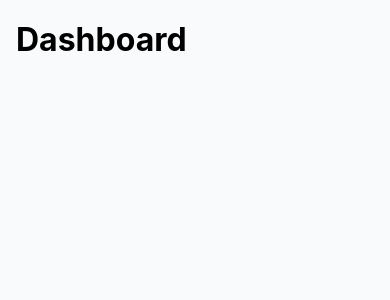
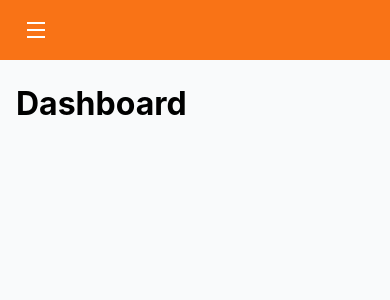
Before and after one commit to Babyze/furniture-seller, a React (Vite) app: page /dashboard in a window 390 px wide. Shown: the top 300 px of the page. Built offline with nearby package versions, Linux system fonts and the light colour scheme; sample sign-in values are in the browser's storage.

Commit message:
Commit Sidebar UI

```diff
--- a/src/components/layouts/DashboardLayout.css
+++ b/src/components/layouts/DashboardLayout.css
@@ -1,57 +1,28 @@
-.dashboard-layout {
+.dashboard {
   display: flex;
   min-height: 100vh;
 }
 
-.dashboard-layout__sidebar {
-  width: 250px;
-  background-color: white;
-  border-right: 1px solid var(--gray-200);
-  position: fixed;
-  top: 0;
-  left: 0;
-  bottom: 0;
-  overflow-y: auto;
-}
-
-.dashboard-layout__main {
+.dashboard__main {
   flex: 1;
-  margin-left: 250px;
+  margin-left: 64px;
   display: flex;
   flex-direction: column;
 }
 
-.dashboard-layout__header {
-  height: var(--header-height);
-  background-color: white;
-  border-bottom: 1px solid var(--gray-200);
-  position: sticky;
-  top: 0;
-  z-index: var(--z-sticky);
-}
-
-.dashboard-layout__content {
+.dashboard__content {
   flex: 1;
   padding: var(--spacing-6);
   background-color: var(--gray-50);
 }
 
-/* Responsive */
 @media (max-width: 768px) {
-  .dashboard-layout__sidebar {
-    transform: translateX(-100%);
-    transition: transform var(--transition-base);
+  .dashboard__main {
+    margin-left: 0;
+    margin-top: 64px;
   }
 
-  .dashboard-layout__sidebar.is-open {
-    transform: translateX(0);
-  }
-
-  .dashboard-layout__main {
-    margin-left: 0;
-  }
-
-  .dashboard-layout__content {
+  .dashboard__content {
     padding: var(--spacing-4);
   }
 }
--- a/src/components/layouts/DashboardLayout.tsx
+++ b/src/components/layouts/DashboardLayout.tsx
@@ -1,16 +1,16 @@
 import { Outlet } from 'react-router';
+import Sidebar from './Sidebar/Sidebar';
 import './DashboardLayout.css';
 
 const DashboardLayout = () => {
   return (
-    <div className="dashboard-layout">
-      {/* <Sidebar className="dashboard-layout__sidebar" /> */}
-      <div className="dashboard-layout__main">
-        {/* <Header className="dashboard-layout__header" /> */}
-        <main className="dashboard-layout__content">
+    <div className="dashboard">
+      <Sidebar />
+      <main className="dashboard__main">
+        <div className="dashboard__content">
           <Outlet />
-        </main>
-      </div>
+        </div>
+      </main>
     </div>
   );
 };
--- /dev/null
+++ b/src/components/layouts/Sidebar/Sidebar.css
@@ -0,0 +1,184 @@
+:root {
+  --sidebar-width: 64px;
+  --header-height: 64px;
+  --menu-item-size: 40px;
+}
+
+/* Desktop Sidebar */
+.sidebar {
+  width: var(--sidebar-width);
+  height: 100vh;
+  background-color: var(--primary-500);
+  position: fixed;
+  left: 0;
+  top: 0;
+  z-index: var(--z-drawer);
+  display: flex;
+  flex-direction: column;
+}
+
+.sidebar__header {
+  height: var(--header-height);
+  padding: var(--spacing-4);
+  display: flex;
+  align-items: center;
+  justify-content: center;
+}
+
+.sidebar__logo {
+  font-size: 1rem;
+  font-weight: 600;
+  color: white;
+  margin: 0;
+}
+
+.sidebar__menu {
+  flex: 1;
+  padding: var(--spacing-2);
+}
+
+.sidebar__menu ul {
+  height: 100%;
+  display: flex;
+  flex-direction: column;
+  gap: var(--spacing-2);
+  margin: 0;
+  padding: 0;
+  list-style: none;
+}
+
+.sidebar__menu ul li:last-child {
+  margin-top: auto;
+}
+
+.menu-item {
+  display: flex;
+  align-items: center;
+  justify-content: center;
+  width: var(--menu-item-size);
+  height: var(--menu-item-size);
+  margin: 0 auto;
+  padding: 0;
+  border: none;
+  border-radius: var(--radius-md);
+  background: none;
+  color: rgba(255, 255, 255, 0.8);
+  cursor: pointer;
+  transition: all var(--transition-base);
+}
+
+.menu-item:hover,
+.menu-item.is-active {
+  background-color: rgba(255, 255, 255, 0.1);
+  color: white;
+}
+
+.menu-item__icon {
+  font-size: 1.5rem;
+}
+
+/* Mobile Menu */
+.mobile-menu {
+  display: none;
+}
+
+@media (max-width: 768px) {
+  .sidebar {
+    display: none;
+  }
+
+  .mobile-menu {
+    display: block;
+    position: fixed;
+    inset: 0;
+    z-index: var(--z-drawer);
+  }
+
+  .mobile-menu a {
+    text-decoration: none;
+  }
+
+  .mobile-menu__header {
+    height: var(--header-height);
+    padding: 0 var(--spacing-4);
+    background-color: var(--primary-500);
+    display: flex;
+    align-items: center;
+    gap: var(--spacing-4);
+  }
+
+  .mobile-menu__toggle {
+    width: var(--menu-item-size);
+    height: var(--menu-item-size);
+    padding: 0;
+    border: none;
+    background: none;
+    color: white;
+    font-size: 1.5rem;
+    cursor: pointer;
+    display: flex;
+    align-items: center;
+    justify-content: center;
+  }
+
+  .mobile-menu__logo {
+    font-size: 1rem;
+    font-weight: 600;
+    color: white;
+    margin: 0;
+  }
+
+  .mobile-menu__overlay {
+    position: fixed;
+    inset: var(--header-height) 0 0 0;
+    background-color: rgba(0, 0, 0, 0.5);
+    z-index: calc(var(--z-drawer) - 1);
+  }
+
+  .mobile-menu__content {
+    position: fixed;
+    inset: var(--header-height) 0 0 0;
+    background-color: var(--primary-500);
+    padding: var(--spacing-4);
+    overflow-y: auto;
+    z-index: var(--z-drawer);
+  }
+
+  .mobile-menu__content ul {
+    margin: 0;
+    padding: 0;
+    list-style: none;
+    display: flex;
+    flex-direction: column;
+    gap: var(--spacing-2);
+  }
+
+  .mobile-menu__item {
+    display: flex;
+    align-items: center;
+    gap: var(--spacing-3);
+    width: 100%;
+    padding: var(--spacing-3) var(--spacing-4);
+    border: none;
+    border-radius: var(--radius-md);
+    background: none;
+    color: rgba(255, 255, 255, 0.8);
+    cursor: pointer;
+    transition: all var(--transition-base);
+  }
+
+  .mobile-menu__item:hover,
+  .mobile-menu__item.is-active {
+    background-color: rgba(255, 255, 255, 0.1);
+    color: white;
+  }
+
+  .mobile-menu__icon {
+    font-size: 1.5rem;
+    flex-shrink: 0;
+  }
+
+  .mobile-menu__label {
+    font-size: 1rem;
+  }
+}
--- /dev/null
+++ b/src/components/layouts/Sidebar/Sidebar.tsx
@@ -0,0 +1,144 @@
+import { useState } from 'react';
+import { Link, useLocation, useNavigate } from 'react-router';
+import {
+  RiDashboardLine,
+  RiLogoutBoxLine,
+  RiMenuLine,
+  RiSettings3Line,
+  RiShoppingBag3Line,
+} from 'react-icons/ri';
+import { ROUTES } from '@src/constants/routes';
+import { useAuth } from '@src/hooks/useAuth';
+import './Sidebar.css';
+
+interface SidebarProps {
+  className?: string;
+}
+
+const menuItems = [
+  {
+    path: ROUTES.DASHBOARD.ROOT,
+    label: 'Dashboard',
+    icon: RiDashboardLine,
+  },
+  {
+    path: ROUTES.DASHBOARD.PRODUCTS,
+    label: 'Products',
+    icon: RiShoppingBag3Line,
+  },
+  {
+    path: ROUTES.DASHBOARD.SETTINGS,
+    label: 'Account Settings',
+    icon: RiSettings3Line,
+  },
+];
+
+const Sidebar = ({ className = '' }: SidebarProps) => {
+  const [isOpen, setIsOpen] = useState(false);
+  const navigate = useNavigate();
+  const location = useLocation();
+  const { logout } = useAuth();
+
+  const handleSignOut = async () => {
+    try {
+      await logout();
+      navigate(ROUTES.AUTH.SIGN_IN);
+    } catch (error) {
+      console.error('Logout error:', error);
+    }
+  };
+
+  const toggleMenu = () => {
+    setIsOpen((prev) => !prev);
+  };
+
+  const closeMenu = () => {
+    setIsOpen(false);
+  };
+
+  // Desktop Sidebar
+  const renderDesktopSidebar = () => (
+    <aside className={`sidebar ${className}`}>
+      <div className="sidebar__header">
+        <Link to={ROUTES.DASHBOARD.ROOT} className="sidebar__logo">
+          <h1>mart</h1>
+        </Link>
+      </div>
+
+      <nav className="sidebar__menu">
+        <ul>
+          {menuItems.map((item) => (
+            <li key={item.path}>
+              <Link
+                to={item.path}
+                className={`menu-item ${location.pathname === item.path ? 'is-active' : ''}`}
+                title={item.label}
+              >
+                <item.icon className="menu-item__icon" />
+              </Link>
+            </li>
+          ))}
+          <li>
+            <button onClick={handleSignOut} className="menu-item" title="Sign Out">
+              <RiLogoutBoxLine className="menu-item__icon" />
+            </button>
+          </li>
+        </ul>
+      </nav>
+    </aside>
+  );
+
+  // Mobile Header & Menu
+  const renderMobileMenu = () => (
+    <div className="mobile-menu">
+      <div className="mobile-menu__header">
+        <button className="mobile-menu__toggle" onClick={toggleMenu} aria-label="Toggle menu">
+          <RiMenuLine />
+        </button>
+      </div>
+
+      {isOpen && (
+        <>
+          <div className="mobile-menu__overlay" onClick={closeMenu} />
+          <nav className="mobile-menu__content">
+            <ul>
+              {menuItems.map((item) => (
+                <li key={item.path}>
+                  <Link
+                    to={item.path}
+                    className={`mobile-menu__item ${location.pathname === item.path ? 'is-active' : ''}`}
+                    onClick={closeMenu}
+                  >
+                    <item.icon className="mobile-menu__icon" />
+                    <span className="mobile-menu__label">{item.label}</span>
+                  </Link>
+                </li>
+              ))}
+              <li>
+                <button
+                  onClick={() => {
+                    handleSignOut();
+                    closeMenu();
+                  }}
+                  className="mobile-menu__item"
+                >
+                  <RiLogoutBoxLine className="mobile-menu__icon" />
+                  <span className="mobile-menu__label">Sign Out</span>
+                </button>
+              </li>
+            </ul>
+          </nav>
+        </>
+      )}
+    </div>
+  );
+
+  return (
+    <>
+      {renderDesktopSidebar()}
+      {renderMobileMenu()}
+    </>
+  );
+};
+
+export default Sidebar;
--- a/src/styles/global.css
+++ b/src/styles/global.css
@@ -21,7 +21,6 @@
 
   /* Layout */
   --header-height: 60px;
-  --sidebar-width: 250px;
 }
 
 /* Base styles */
```
